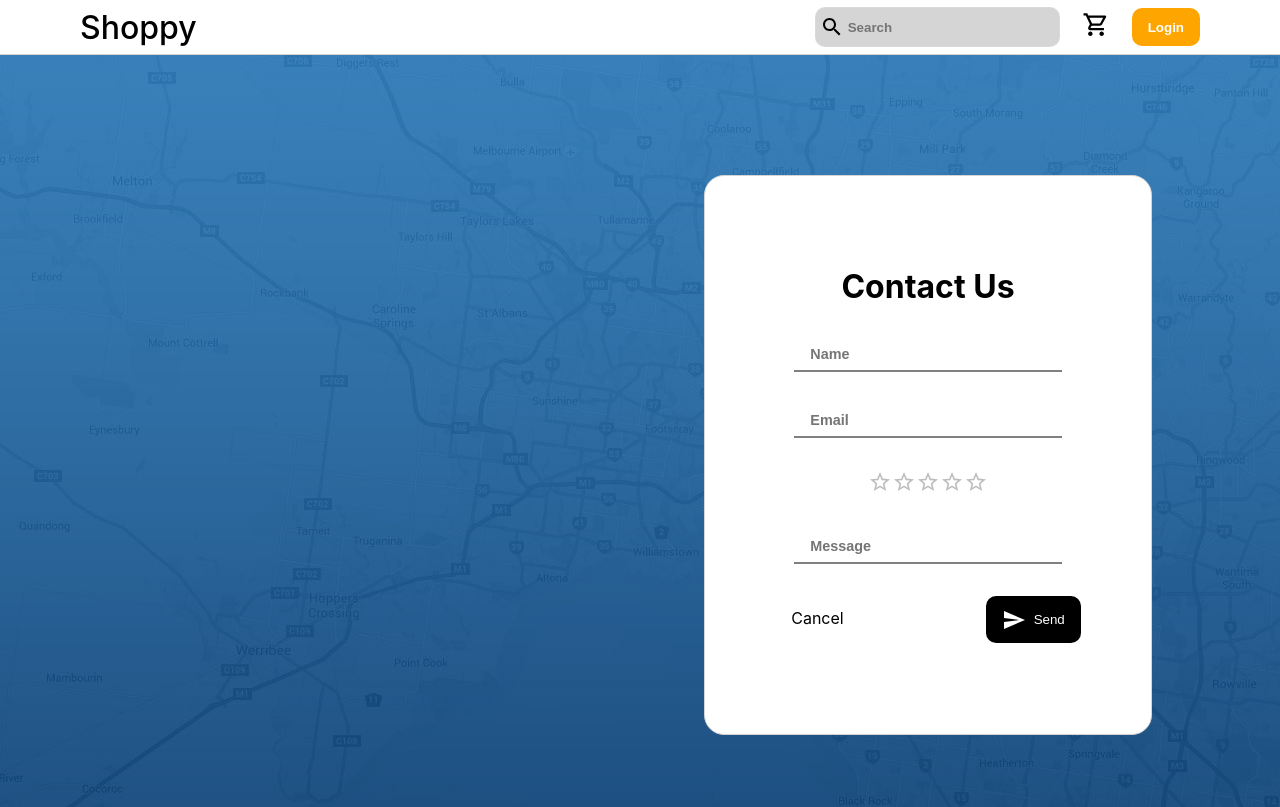
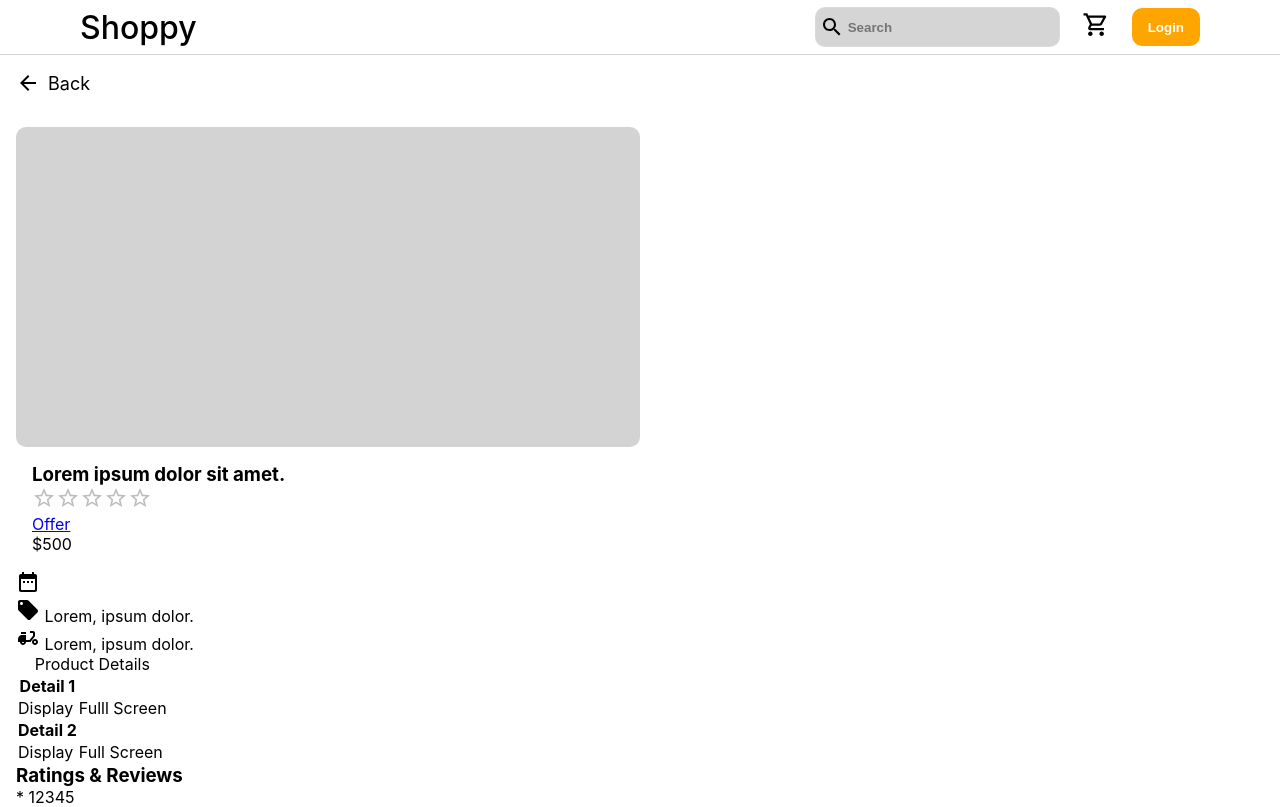
Before and after one commit to codx-paradise/E-Commerce, a React (Create React App) app: page / in a window 1280 px wide. Shown: the top 807 px of the page. Built offline with nearby package versions, Linux system fonts and the light colour scheme.

Commit message:
commit 5

```diff
--- a/src/App.js
+++ b/src/App.js
@@ -1,16 +1,16 @@
 import Header from './components/Header';
 import Footer from './components/Footer';
-import Home from './Pages/Home';
 import './Pages/style.css';
 import './components/style2.css'
-import Contact from './Pages/Contact_us'
+import Product from './components/Product';
+
 
 
 function App() {
   return (
     <>
     <Header/>
-    <Contact/>
+    <Product/>
     <Footer/>
     </>
   );
--- a/src/Pages/style.css
+++ b/src/Pages/style.css
@@ -194,3 +194,44 @@
     color: black;
     text-decoration: none;
 }
+
+
+/* Search Page*/
+.Search-result{
+    display: flex;
+    flex-wrap: wrap;
+    gap: 1rem;
+    border-top: 1px solid lightgray
+}
+
+.search-container{
+    display: flex;
+    flex-wrap: nowrap;
+    height: 45rem;
+}
+.search-container .filter{
+    width: 20%;
+    height: fit-content;
+    border:1px solid lightgray;
+    padding: 2rem;
+    align-items: center;
+    justify-content: center;
+    margin-left: 0.5rem;
+}
+.filter h3{
+    margin: 0.5rem;
+    font-size: 1.8rem;
+    font-weight: 500;
+}
+.filter input{
+    margin-right: 0.5rem;
+    margin-bottom: 0.5rem;
+}
+
+.filter h5{
+    font-size: 19px;
+    font-weight: 500;
+    padding: 1rem;
+    border-top: 1px solid lightgray;
+    margin-top: 1rem;
+}
--- a/src/components/Product.jsx
+++ b/src/components/Product.jsx
@@ -1,25 +1,27 @@
 import React from 'react'
+import { AnimationRounded, ArrowBack, DateRange, DeliveryDining, LocalOffer } from '@mui/icons-material'
+import { Rating } from '@mui/material'
 
 const Product = () => {
   return (
     <>
+    <a href='#' className="back-btn">{<ArrowBack/>}Back</a>
+    <div id="product">
     <div className="product-header">
         <div className="image">
             <img src="" alt="" />
         </div>
-        <button className='wishlist' type="button">*</button>
-        <button className='share' type="button">*</button>
     </div>
     <div className="product-body">
         <h3>Lorem ipsum dolor sit amet.</h3>
-        <div className="rating">****</div>
+        <div className="rating">{<Rating/>}</div>
         <a href="#">Offer</a>
         <div className="price">$500</div>
     </div>
     <div className="product-available">
-        <div className="delivery-date">*</div>
-        <div className="offer">Lorem, ipsum dolor.</div>
-        <div className="return">Lorem, ipsum dolor.</div>
+        <div className="delivery-date">{<DateRange/>}</div>
+        <div className="offer">{<LocalOffer/>} Lorem, ipsum dolor.</div>
+        <div className="return">{<DeliveryDining/>} Lorem, ipsum dolor.</div>
     </div>
     <div className="product-detail">
         <table>
@@ -36,7 +38,7 @@ const Product = () => {
             </tr>
             <tr>
                 <td>Display</td>
-                <td>Fulll Screen</td>
+                <td>Full Screen</td>
             </tr>
         </table>
     </div>
@@ -57,7 +59,7 @@ const Product = () => {
         </div>
     </div>
     <div className="product-comments">
-        <div className="rating">* <span>Lorem, ipsum dolor.</span></div>
+        <div className="rating">4 {<Rating/>} <span>Lorem, ipsum dolor.</span></div>
         <div className="comment">Lorem ipsum dolor sit, amet consectetur adipisicing.</div>
         <div className="comment-date">2 months</div>
     </div>
@@ -65,6 +67,7 @@ const Product = () => {
         <button className='btn' type="button">Add Cart</button>
         <button className='btn' type="button">Buy Now</button>
     </div>
+    </div>
     </>
   )
 }
--- a/src/components/style2.css
+++ b/src/components/style2.css
@@ -41,7 +41,16 @@
     color: white;
     cursor: pointer;
 }
-
+.back-btn{
+    display: flex;
+    align-items: center;
+    gap: 0.5rem;
+    font-size: 18px;
+    padding: 1rem;
+    cursor: pointer;
+    text-decoration: none;
+    color: black;
+}
 
 
 .cart-item{
@@ -112,3 +121,18 @@
     margin-top: 1rem;
     margin-bottom: 1rem;
 }
+
+
+
+#product{
+    padding: 1rem;
+}
+#product .product-header .image{
+    width: 50%;
+    height: 20rem;
+    background-color: lightgray;
+    border-radius: 10px;
+}
+#product .product-body{
+    padding: 1rem;
+}
```
Also changed, not shown: src/Pages/Search.jsx (+49 -4 lines), src/Pages/wishlist.jsx (deleted, +0 -9 lines).
